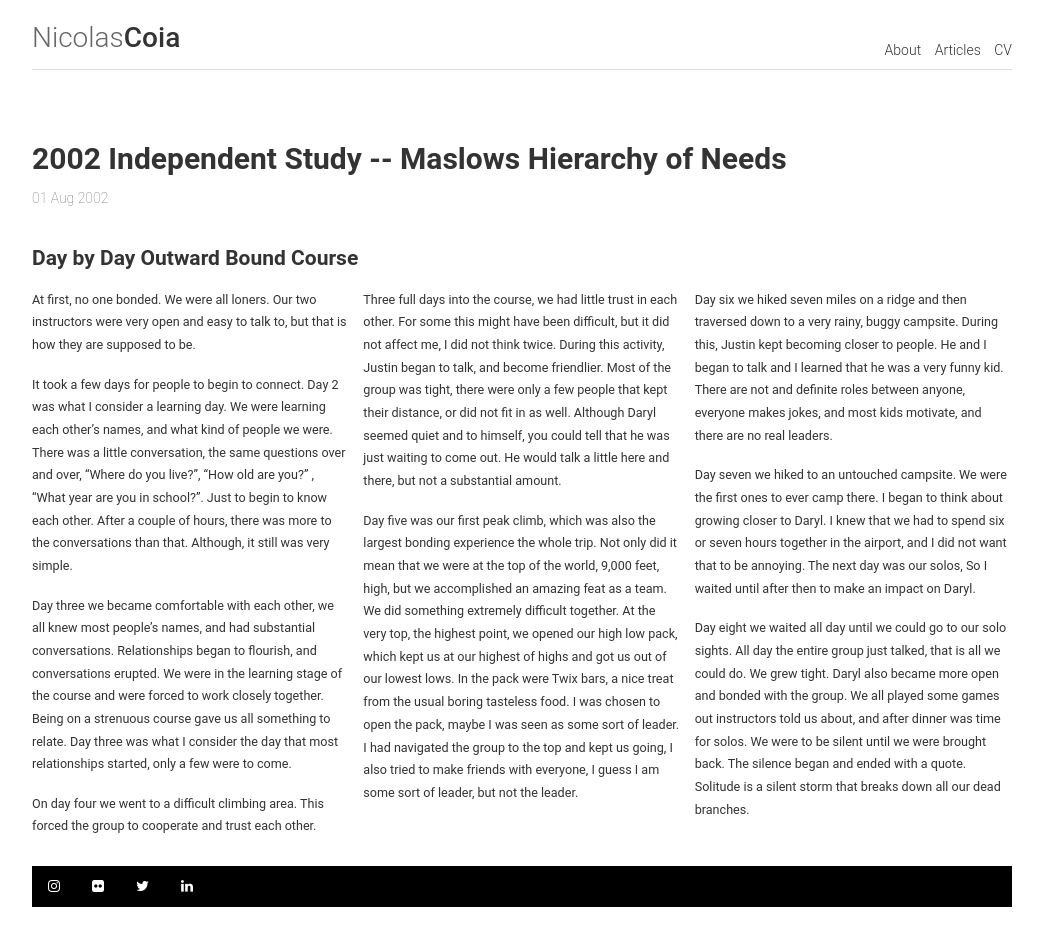
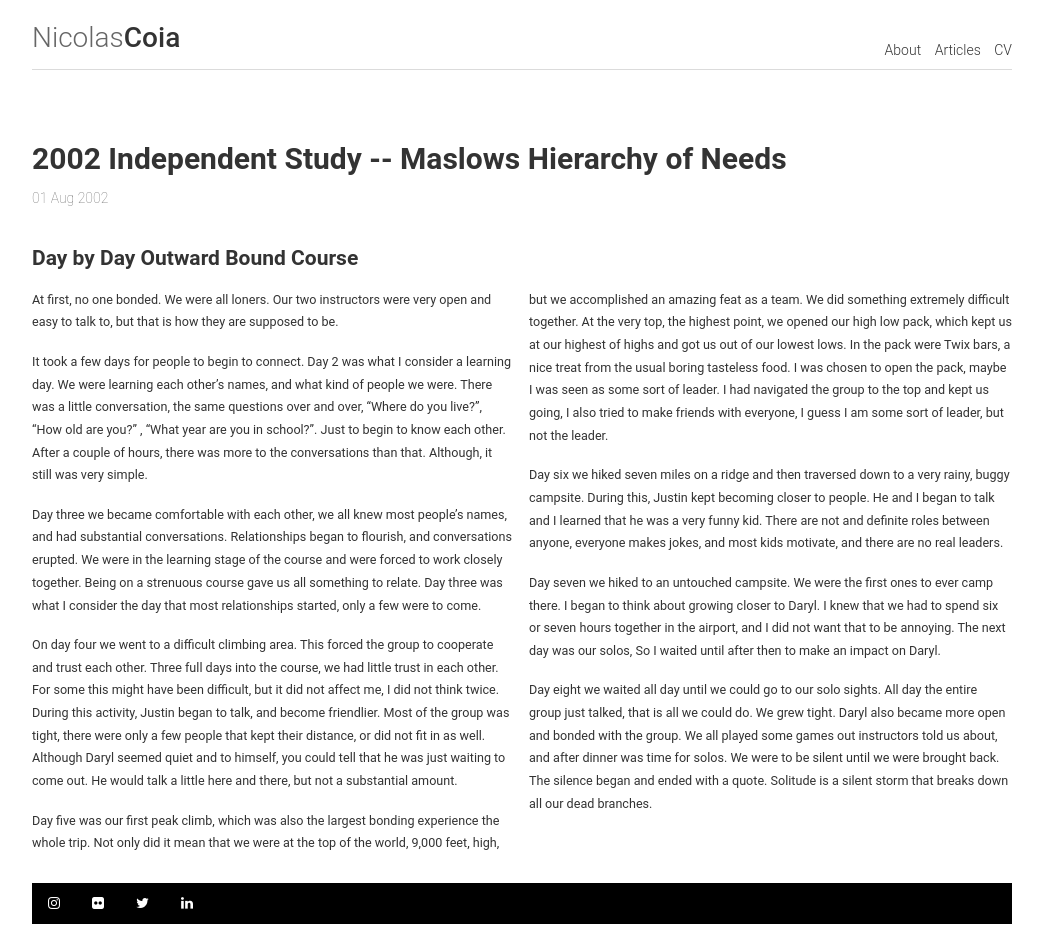
Before and after one commit to dyutibarma/monochrome, a Jekyll site: the page built from _posts/2002-08-01-Independent-Study.md, in a window 1280 px wide. Shown: the whole page, without its empty margins (118-1161 px from the left). Built offline with Jekyll 4.4.1, drawn with Linux system fonts in a browser that asks for light colours.

Commit message:
Update custom.scss

```diff
--- a/_sass/custom.scss
+++ b/_sass/custom.scss
@@ -21,9 +21,9 @@
 
 /*- newspaper columns -*/
 .newspaper {
-    -webkit-column-count: 3; /* Chrome, Safari, Opera */
-    -moz-column-count: 3; /* Firefox */
-    column-count: 3;
+    -webkit-column-count: 2; /* Chrome, Safari, Opera */
+    -moz-column-count: 2; /* Firefox */
+    column-count: 2;
 }
 
 /*- Table Styling -*/
```
